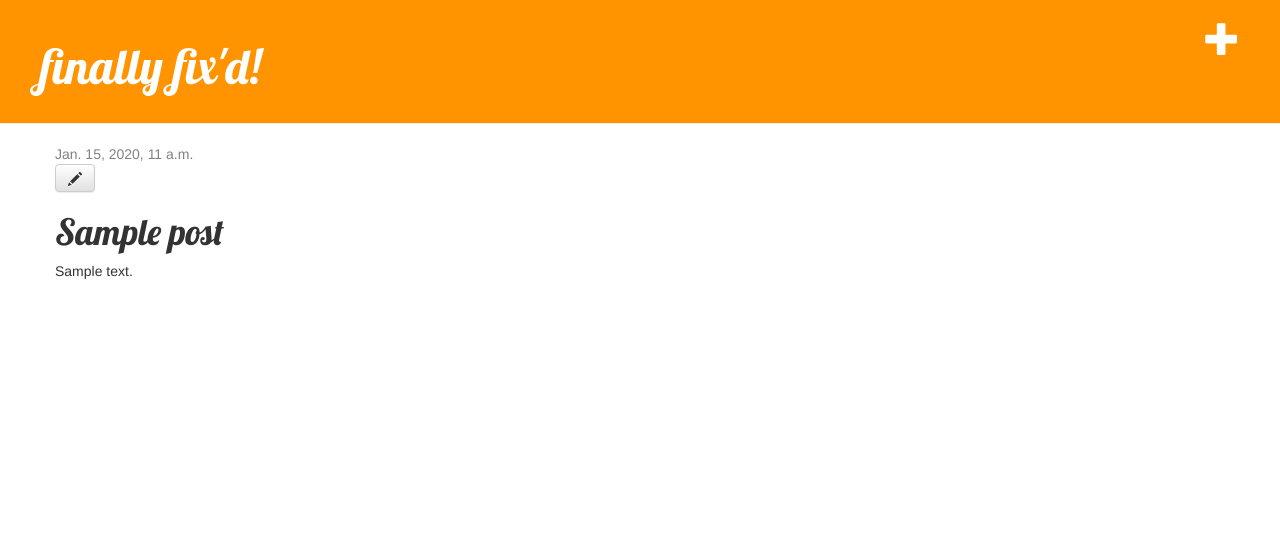
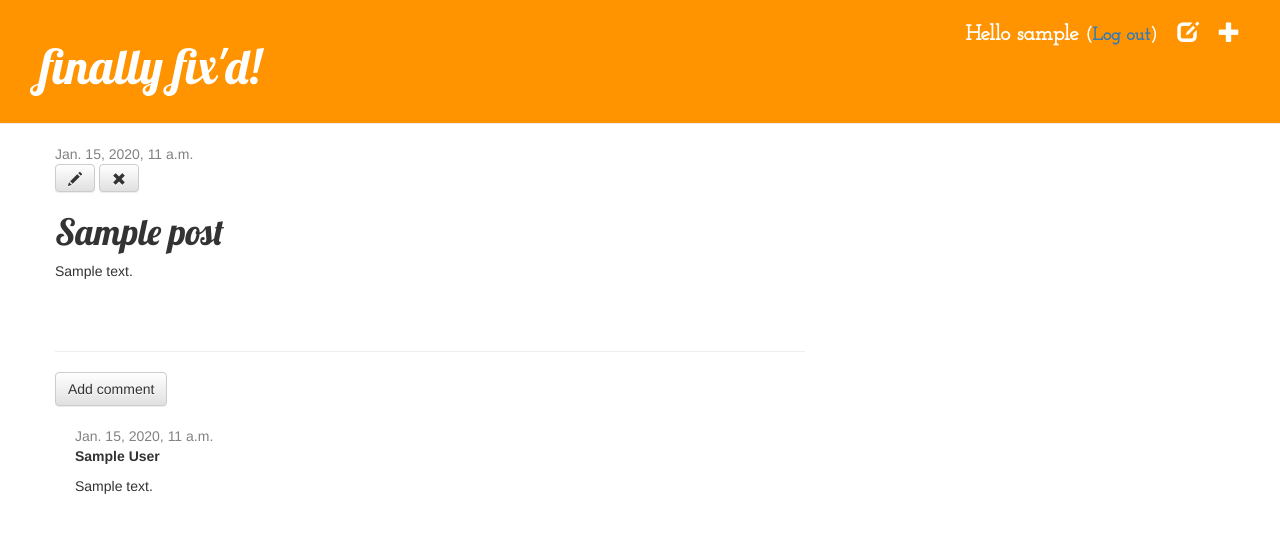
Before and after one commit to alblaszczyk/simple-django-blog, a Django app: a page that uses blog/templates/blog/base.html in a window 1280 px wide. Shown: the top 533 px of the page. Run offline with Django 3.2, Linux system fonts and the light colour scheme; a user stored in the database is signed in; tables that the repository leaves empty hold one stand-in row (values such as "Sample post"); some libraries are stand-ins or nearby versions.

Commit message:
Add drafts, deleting posts, adding/authorising/deleting comments and secure the website.

```diff
--- a/blog/admin.py
+++ b/blog/admin.py
@@ -1,4 +1,6 @@
 from django.contrib import admin
 from .models import Post
+from .models import Comment
 
 admin.site.register(Post)
+admin.site.register(Comment)
--- a/blog/models.py
+++ b/blog/models.py
@@ -32,3 +32,20 @@ class Post(models.Model):
         if not self.slug:
             self.slug = self._get_unique_slug()
         super().save()
+
+class Comment(models.Model):
+    post = models.ForeignKey('blog.Post', related_name='comments')
+    author = models.CharField(max_length=200)
+    text = models.TextField()
+    created_date = models.DateTimeField(default=timezone.now)
+    approved_comment = models.BooleanField(default=False)
+
+    def approve(self):
+        self.approved_comment = True
+        self.save()
+
+    def __str__(self):
+        return self.text
+
+    def approved_comments(self):
+        return self.comments.filter(approved_comment=True)
--- a/blog/static/css/blog.css
+++ b/blog/static/css/blog.css
@@ -31,9 +31,11 @@ h1, h2, h3, h4 {
 }
 
 .top-menu, .top-menu:hover, .top-menu:visited {
+    font-family: 'Josefin Slab';
+    font-weight: 900;
     color: #ffffff;
     float: right;
-    font-size: 26pt;
+    font-size: 16pt;
     margin-right: 20px;
 }
 
@@ -44,3 +46,7 @@ h1, h2, h3, h4 {
 .post h1 a, .post h1 a:visited {
     color: #000000;
 }
+
+.comment {
+    margin: 20px 0px 20px 20px;
+}
--- a/blog/templates/blog/base.html
+++ b/blog/templates/blog/base.html
@@ -5,12 +5,17 @@
         <link rel="stylesheet" href="//maxcdn.bootstrapcdn.com/bootstrap/3.2.0/css/bootstrap.min.css">
         <link rel="stylesheet" href="//maxcdn.bootstrapcdn.com/bootstrap/3.2.0/css/bootstrap-theme.min.css">
         <link href='//fonts.googleapis.com/css?family=Lobster&subset=latin,latin-ext' rel='stylesheet' type='text/css'>
+        <link href="https://fonts.googleapis.com/css?family=Josefin+Slab" rel="stylesheet" type="text/css">
         <link rel="stylesheet" href="{% static 'css/blog.css' %}">
     </head>
     <body>
         <div class="page-header">
           {% if user.is_authenticated %}
               <a href="{% url 'post_new' %}" class="top-menu"><span class="glyphicon glyphicon-plus"></span></a>
+              <a href="{% url 'post_draft_list' %}" class="top-menu"><span class="glyphicon glyphicon-edit"></span></a>
+              <p class="top-menu">Hello {{ user.username }} <small>(<a href="{% url 'logout' %}">Log out</a>)</small></p>
+              {% else %}
+                <a href="{% url 'login' %}" class="top-menu"><span class="glyphicon glyphicon-lock"></span></a>
           {% endif %}
             <h1><a href="/">finally fix'd!</a></h1>
         </div>
--- a/blog/templates/blog/post_detail.html
+++ b/blog/templates/blog/post_detail.html
@@ -2,15 +2,37 @@
 
 {% block content %}
     <div class="post">
-        {% if post.published_date %}
-            <div class="date">
-                {{ post.published_date }}
-            </div>
-        {% endif %}
+      {% if post.published_date %}
+          <div class="date">
+              {{ post.published_date }}
+          </div>
+      {% else %}
+          <a class="btn btn-default" href="{% url 'post_publish' slug=post.slug %}">Publish</a>
+      {% endif %}
         {% if user.is_authenticated %}
           <a class="btn btn-default" href="{% url 'post_edit' slug=post.slug %}"><span class="glyphicon glyphicon-pencil"></span></a>
+          <a class="btn btn-default" href="{% url 'post_remove' slug=post.slug %}"><span class="glyphicon glyphicon-remove"></span></a>
         {% endif %}
         <h1>{{ post.title }}</h1>
         <p>{{ post.text|linebreaksbr }}</p>
     </div>
+    <hr>
+    <a class="btn btn-default" href="{% url 'add_comment_to_post' slug=post.slug %}">Add comment</a>
+    {% for comment in post.comments.all %}
+        {% if user.is_authenticated or comment.approved_comment %}
+        <div class="comment">
+            <div class="date">
+                {{ comment.created_date }}
+                {% if not comment.approved_comment %}
+                    <a class="btn btn-default" href="{% url 'comment_remove' slug=comment.slug %}"><span class="glyphicon glyphicon-remove"></span></a>
+                    <a class="btn btn-default" href="{% url 'comment_approve' slug=comment.slug %}"><span class="glyphicon glyphicon-ok"></span></a>
+                {% endif %}
+            </div>
+            <strong>{{ comment.author }}</strong>
+            <p>{{ comment.text|linebreaks }}</p>
+        </div>
+        {% endif %}
+    {% empty %}
+        <p>No comments here yet :(</p>
+    {% endfor %}
 {% endblock %}
--- a/blog/templates/blog/post_list.html
+++ b/blog/templates/blog/post_list.html
@@ -8,6 +8,7 @@
             </div>
             <h1><a href="{% url 'post_detail' slug=post.slug %}">{{ post.title }}</a></h1>
             <p>{{ post.text|linebreaksbr }}</p>
+            <a href="{% url 'post_detail' slug=post.slug %}">Comments: {{ post.approved_comments.count }}</a>
         </div>
     {% endfor %}
 {% endblock %}
--- a/blog/urls.py
+++ b/blog/urls.py
@@ -1,9 +1,16 @@
 from django.conf.urls import url
 from . import views
+
 
 urlpatterns = [
     url(r'^$', views.post_list, name='post_list'),
     url(r'^post/(?P<slug>[-\w\d]+)/$', views.post_detail, name='post_detail'),
     url(r'^new/new_post/', views.post_new, name='post_new'),
     url(r'^post/(?P<slug>[-\w\d]+)/edit/$', views.post_edit, name='post_edit'),
+    url(r'^drafts/$', views.post_draft_list, name='post_draft_list'),
+    url(r'^post/(?P<slug>[-\w\d]+)/publish/$', views.post_publish, name='post_publish'),
+    url(r'^post/(?P<slug>[-\w\d]+)/remove/$', views.post_remove, name='post_remove'),
+    url(r'^post/(?P<slug>[-\w\d]+)/comment/$', views.add_comment_to_post, name='add_comment_to_post'),
+    url(r'^comment/(?P<slug>[-\w\d]+)/approve/$', views.comment_approve, name='comment_approve'),
+    url(r'^comment/(?P<slug>[-\w\d]+)/remove/$', views.comment_remove, name='comment_remove'),
 ]
--- a/blog/views.py
+++ b/blog/views.py
@@ -1,30 +1,32 @@
 from django.shortcuts import redirect, render, get_object_or_404
-from .models import Post
+from .models import Post, Comment
 from django.utils import timezone
-from .forms import PostForm
+from .forms import PostForm, CommentForm
+from django.contrib.auth.decorators import login_required
 # Create your views here.
 
 def post_list(request):
-    posts = Post.objects.filter(published_date__lte=timezone.now()).order_by('published_date')
+    posts = Post.objects.filter(published_date__lte=timezone.now()).order_by('-published_date')
     return render(request, 'blog/post_list.html', {'posts': posts})
 
 def post_detail(request, slug):
     post = get_object_or_404(Post, slug=slug)
     return render(request, 'blog/post_detail.html', {'post': post})
 
+@login_required
 def post_new(request):
     if request.method == "POST":
         form = PostForm(request.POST)
         if form.is_valid():
             post = form.save(commit=False)
             post.author = request.user
-            post.published_date = timezone.now()
             post.save()
             return redirect('post_list.html', slug=post.slug)
     else:
         form = PostForm()
     return render(request, 'blog/post_edit.html', {'form': form})
 
+@login_required
 def post_edit(request, slug):
     post = get_object_or_404(Post, slug=slug)
     if request.method == "POST":
@@ -32,9 +34,49 @@ def post_edit(request, slug):
         if form.is_valid():
             post = form.save(commit=False)
             post.author = request.user
-            post.published_date = timezone.now()
             post.save()
             return redirect('post_detail', slug=post.slug)
     else:
         form = PostForm(instance=post)
     return render(request, 'blog/post_edit.html', {'form': form})
+@login_required
+def post_draft_list(request):
+    posts = Post.objects.filter(published_date__isnull=True).order_by('created_date')
+    return render(request, 'blog/post_draft_list.html', {'posts': posts})
+
+@login_required
+def post_publish(request, slug):
+    post = get_object_or_404(Post, slug=slug)
+    post.publish()
+    return redirect('post_detail', slug=slug)
+
+@login_required
+def post_remove(request, slug):
+    post = get_object_or_404(Post, slug=slug)
+    post.delete()
+    return redirect('post_list')
+
+def add_comment_to_post(request, slug):
+    post = get_object_or_404(Post, slug=slug)
+    if request.method == "POST":
+        form = CommentForm(request.POST)
+        if form.is_valid():
+            comment = form.save(commit=False)
+            comment.post = post
+            comment.save()
+            return redirect('post_detail', slug=post.slug)
+    else:
+        form = CommentForm()
+    return render(request, 'blog/add_comment_to_post.html', {'form': form})
+
+@login_required
+def comment_approve(request, slug):
+    comment = get_object_or_404(Comment, slug=slug)
+    comment.approve()
+    return redirect('post_detail', slug=comment.post.slug)
+
+@login_required
+def comment_remove(request, slug):
+    comment = get_object_or_404(Comment, slug=slug)
+    comment.delete()
+    return redirect('post_detail', slug=comment.post.slug)
--- a/mysite/settings.py
+++ b/mysite/settings.py
@@ -25,7 +25,7 @@ SECRET_KEY = '$ro7vy+g_bx+w7-0t97on3as=#_ghyet!0vq3v-(ptfo9(k4wx'
 # SECURITY WARNING: don't run with debug turned on in production!
 DEBUG = True
 
-ALLOWED_HOSTS = ['127.0.0.1', 'alblaszczyk.pythonanywhere.com']
+ALLOWED_HOSTS = ['127.0.0.1', 'alblaszczyk.pythonanywhere.com', 'localhost']
 
 
 # Application definition
@@ -120,3 +120,5 @@ USE_TZ = True
 
 STATIC_URL = '/static/'
 STATIC_ROOT = os.path.join(BASE_DIR, 'static')
+
+LOGIN_REDIRECT_URL = '/'
--- a/mysite/urls.py
+++ b/mysite/urls.py
@@ -13,10 +13,14 @@ Including another URLconf
     1. Import the include() function: from django.conf.urls import url, include
     2. Add a URL to urlpatterns:  url(r'^blog/', include('blog.urls'))
 """
-from django.conf.urls import url,include
+from django.conf.urls import include, url
 from django.contrib import admin
+
+from django.contrib.auth import views
 
 urlpatterns = [
     url(r'^admin/', admin.site.urls),
-    url(r'', include('blog.urls'))
+    url(r'^accounts/login/$', views.login, name='login'),
+    url(r'^accounts/logout/$', views.logout, name='logout', kwargs={'next_page': '/'}),
+    url(r'', include('blog.urls')),
 ]
```
Also changed, not shown: blog/forms.py (+7 -1 lines), blog/templates/blog/add_comment_to_post.html (added, +9 -0 lines), blog/templates/blog/post_draft_list.html (added, +11 -0 lines), blog/templates/registration/login.html (added, +24 -0 lines), blog/migrations/0002_comment.py (added).
